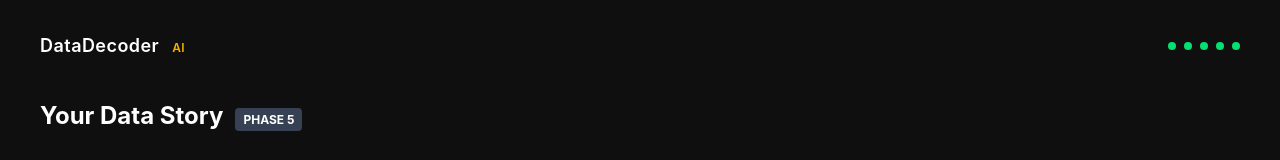
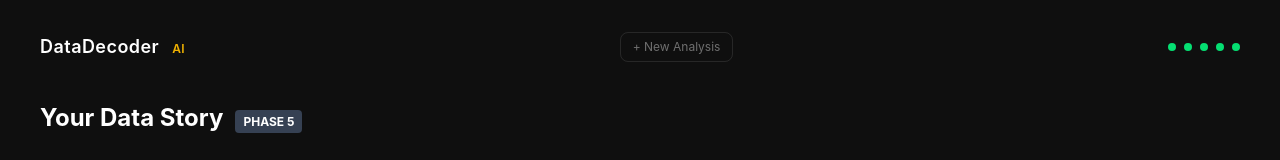
Before and after one commit to DewmiS/DataDecoder, a React (Vite) app in the folder frontend/: page /story in a window 1280 px wide. Shown: the top 160 px of the page. Built offline with nearby package versions, Linux system fonts and the light colour scheme.

Commit message:
Fix imports

```diff
--- a/frontend/src/components/PageLayout.jsx
+++ b/frontend/src/components/PageLayout.jsx
@@ -1,4 +1,16 @@
+import { useNavigate } from "react-router-dom"
+import { useSession } from "../context/SessionContext"
+
 export default function PageLayout({ title, phase, children }) {
+
+  const navigate = useNavigate()
+  const { clearSession } = useSession()
+
+  function handleNewAnalysis() {
+    clearSession()
+    navigate("/")
+  }
+
   return (
     <div className="min-h-screen bg-[#0f0f0f] text-white px-10 py-8">
 
@@ -6,6 +18,14 @@ export default function PageLayout({ title, phase, children }) {
         <h1 className="text-lg font-semibold tracking-wide">
           DataDecoder <span className="text-yellow-500 text-xs ml-2">AI</span>
         </h1>
+
+        <button
+          onClick={handleNewAnalysis}
+          className="text-xs text-white/40 hover:text-white/80 border border-white/10
+                     hover:border-white/30 px-3 py-1.5 rounded-lg transition"
+        >
+          + New Analysis
+        </button>
 
         <div className="flex gap-2">
           {[1,2,3,4,5].map(i => (
```
